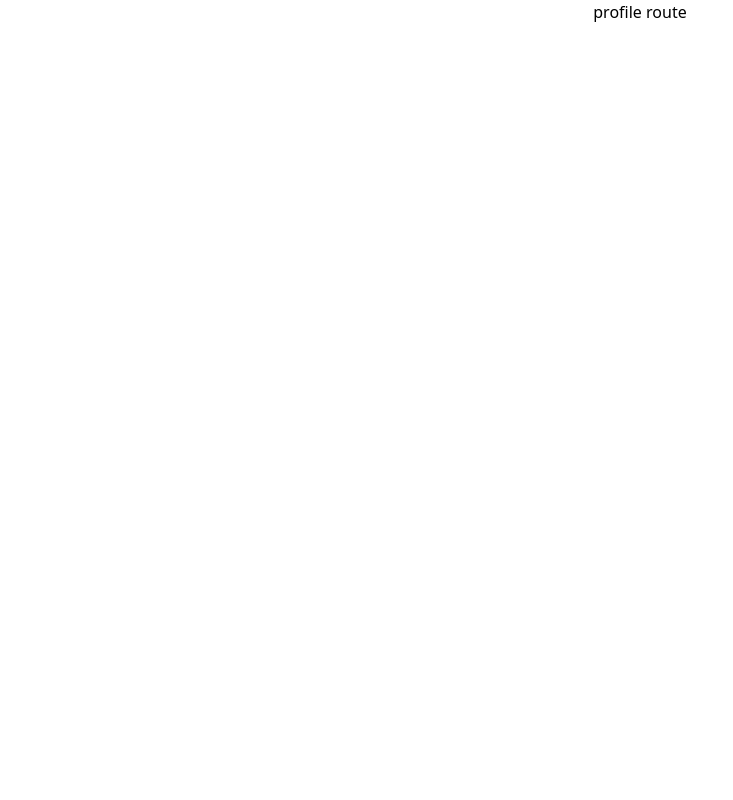
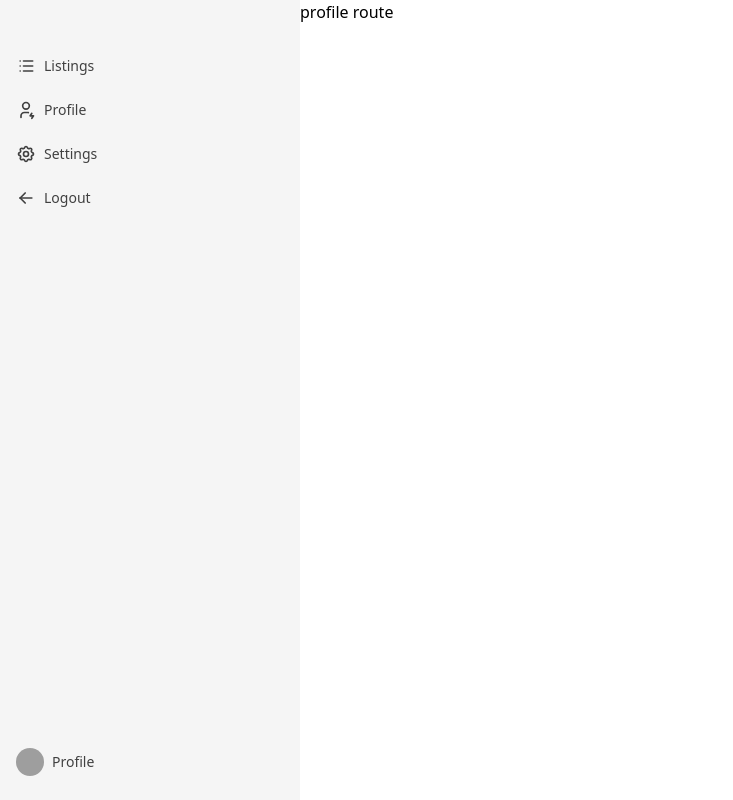
Before and after one commit to sosehov/localtreasure, a React (Vite) app in the folder frontend/: page /profile in a window 1280 px wide. Shown: the whole page, without its empty margins (0-733 px from the left). Built offline with nearby package versions, Linux system fonts and the light colour scheme; grey boxes are pictures that could not be loaded.

Commit message:
new:created a defult MainLayout.jsx file so side bar will always get included in new routes

```diff
--- a/frontend/src/App.jsx
+++ b/frontend/src/App.jsx
@@ -3,84 +3,15 @@ import reactLogo from './assets/react.svg'
 import viteLogo from '/vite.svg'
 import './App.css'
 import React from 'react'
-import { Sidebar, SidebarBody, SidebarLink } from "@/components/ui/sidebar";
-import {
-  IconArrowLeft,
-  IconSettings,
-  IconUserBolt,
-  IconList
-} from "@tabler/icons-react";
+
 
 
 function App() {
 
-  const links = [
-    {
-      label: "Listings",
-      href: "#",
-      icon: (
-        <IconList className="h-5 w-5 shrink-0 text-neutral-700 dark:text-neutral-200" />
-      ),
-    },
-    {
-      label: "Profile",
-      href: "#",
-      icon: (
-        <IconUserBolt className="h-5 w-5 shrink-0 text-neutral-700 dark:text-neutral-200" />
-      ),
-    },
-    {
-      label: "Settings",
-      href: "#",
-      icon: (
-        <IconSettings className="h-5 w-5 shrink-0 text-neutral-700 dark:text-neutral-200" />
-      ),
-    },
-    {
-      label: "Logout",
-      href: "#",
-      icon: (
-        <IconArrowLeft className="h-5 w-5 shrink-0 text-neutral-700 dark:text-neutral-200" />
-      ),
-    },
-  ];
-  const [open, setOpen] = useState(false);
+
 
   return (
-    <div className="flex min-h-screen flex-row">
-        {/* Sidebar */}
-          <Sidebar open={open} setOpen={setOpen} animate={true} >
-                <SidebarBody className="justify-between gap-10 min-h-screen">
-                  <div className="flex flex-1 flex-col overflow-x-hidden overflow-y-auto">
-
-                    <div className="mt-8 flex flex-col gap-2">
-                      {links.map((link, idx) => (
-                        <SidebarLink key={idx} link={link} />
-                      ))}
-                    </div>
-                  </div>
-                  <div>
-                    <SidebarLink
-                      link={{
-                        label: "Profile",
-                        href: "#",
-                        icon: (
-                          <img
-                            src="https://cdn-icons-png.flaticon.com/512/6522/6522516.png"
-                            className="h-7 w-7 shrink-0 rounded-full"
-                            width={50}
-                            height={50}
-                            alt="Avatar" />
-                        ),
-                      }} />
-                  </div>
-                </SidebarBody>
-              </Sidebar>
-        {/* End Sidebar */}
-
-        {/* Add all other UI components here */}
-             <p>tester</p>
-      </div>
+   <div>app</div>
   )
 }
 
--- /dev/null
+++ b/frontend/src/MainLayout.jsx
@@ -0,0 +1,13 @@
+import { ReactNode } from 'react'
+import SidebarComponent from '@/components/Sidebar';
+
+ const MainLayout= ({children}) => {
+    return(
+        <div className='flex flex-row'>
+            <SidebarComponent/>
+            <main>{children}</main>
+        </div>
+    )
+}
+
+export default MainLayout
--- /dev/null
+++ b/frontend/src/components/Sidebar.jsx
@@ -0,0 +1,80 @@
+import React from 'react'
+import { Sidebar, SidebarBody, SidebarLink } from "@/components/ui/sidebar";
+import {
+  IconArrowLeft,
+  IconSettings,
+  IconUserBolt,
+  IconList
+} from "@tabler/icons-react";
+import { useState } from 'react'
+
+const SidebarComponent = ({}) => {
+
+     const links = [
+    {
+      label: "Listings",
+      href: "#",
+      icon: (
+        <IconList className="h-5 w-5 shrink-0 text-neutral-700 dark:text-neutral-200" />
+      ),
+    },
+    {
+      label: "Profile",
+      href: "#",
+      icon: (
+        <IconUserBolt className="h-5 w-5 shrink-0 text-neutral-700 dark:text-neutral-200" />
+      ),
+    },
+    {
+      label: "Settings",
+      href: "#",
+      icon: (
+        <IconSettings className="h-5 w-5 shrink-0 text-neutral-700 dark:text-neutral-200" />
+      ),
+    },
+    {
+      label: "Logout",
+      href: "#",
+      icon: (
+        <IconArrowLeft className="h-5 w-5 shrink-0 text-neutral-700 dark:text-neutral-200" />
+      ),
+    },
+  ];
+  const [open, setOpen] = useState(false);
+
+
+    return (
+  <div className="flex min-h-screen flex-row">
+          <Sidebar open={open} setOpen={setOpen} animate={true} >
+                <SidebarBody className="justify-between gap-10 min-h-screen">
+                  <div className="flex flex-1 flex-col overflow-x-hidden overflow-y-auto">
+
+                    <div className="mt-8 flex flex-col gap-2">
+                      {links.map((link, idx) => (
+                        <SidebarLink key={idx} link={link} />
+                      ))}
+                    </div>
+                  </div>
+                  <div>
+                    <SidebarLink
+                      link={{
+                        label: "Profile",
+                        href: "#",
+                        icon: (
+                          <img
+                            src="https://cdn-icons-png.flaticon.com/512/6522/6522516.png"
+                            className="h-7 w-7 shrink-0 rounded-full"
+                            width={50}
+                            height={50}
+                            alt="Avatar" />
+                        ),
+                      }} />
+                  </div>
+                </SidebarBody>
+              </Sidebar>
+
+      </div>
+    )
+}
+
+export default SidebarComponent;
--- a/frontend/src/main.jsx
+++ b/frontend/src/main.jsx
@@ -5,6 +5,7 @@ import App from './App.jsx'
 import { BrowserRouter, Routes, Route } from 'react-router-dom';
 import HomeRoute from './routes/home/index.jsx';
 import ProfileRoute from './routes/profile/index.jsx';
+import MainLayout from './MainLayout.jsx';
 
 
 
@@ -12,12 +13,14 @@ createRoot(document.getElementById('root')).render(
   <StrictMode>
 
     <BrowserRouter>
+        <MainLayout>
             <Routes>
                 <Route path= "/"
                 element={<HomeRoute/>} />
                 <Route path="/profile"
                 element={<ProfileRoute/>} />
             </Routes>
+        </MainLayout>
     </BrowserRouter>
 
   </StrictMode>,
```
Lines whose indentation alone changed are shown as unchanged.
